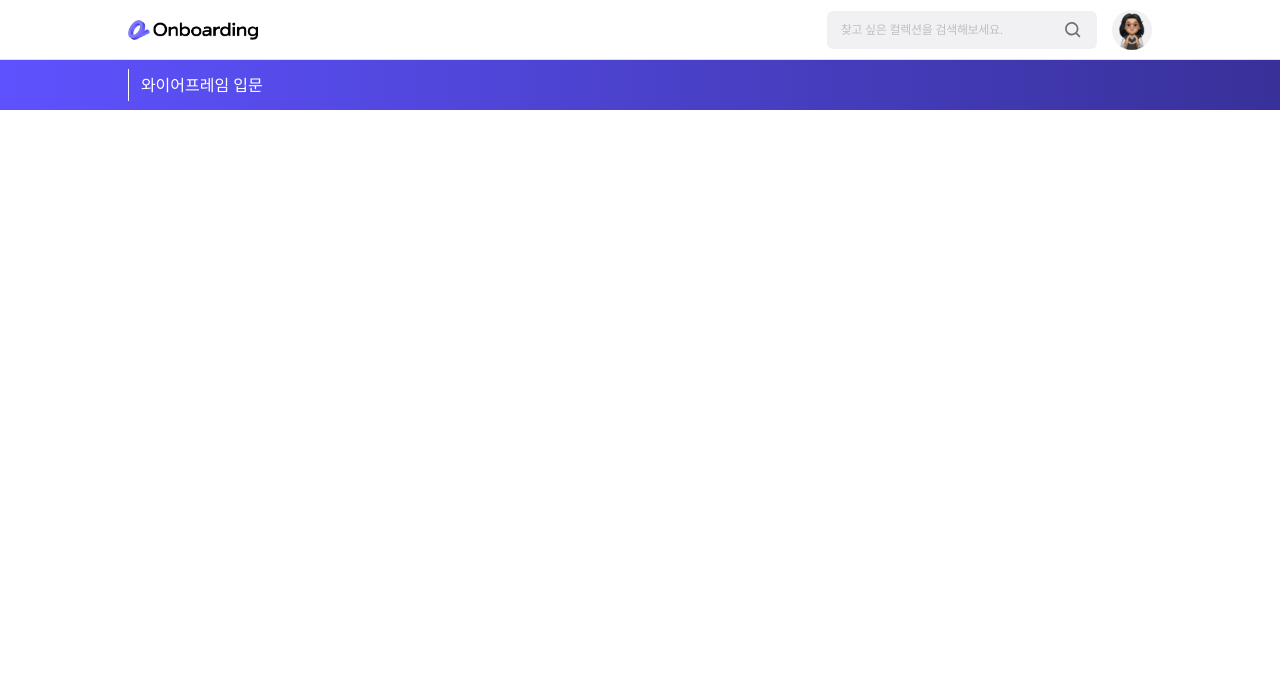
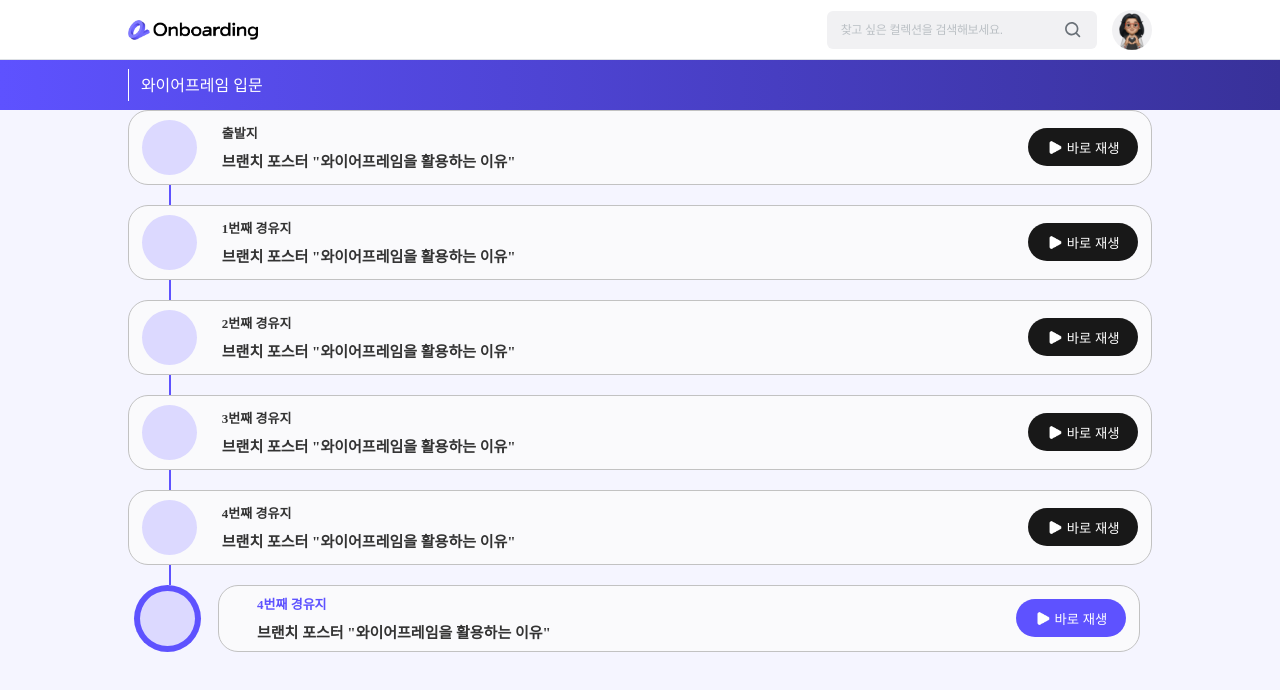
Before and after one commit to TeamLearningFlow/LearningFlow-FE, a Next.js app: page /collection in a window 1280 px wide. Shown: the top 690 px of the page. Built offline with nearby package versions, Linux system fonts and the light colour scheme.

Commit message:
feat: 컬렉션 페이지 회차 컴포넌트 제작 #19

```diff
--- a/src/pages/collection.tsx
+++ b/src/pages/collection.tsx
@@ -1,13 +1,28 @@
 import React from 'react';
+import styled from 'styled-components';
 import Header from './components/collectionHeader';
 import TitleBar from './components/collectionTitleBar';
+import ClassIndex from './components/classIndex';
+import NowPlaying from './components/nowPlaying';
+
+
+const PageWrapper = styled.div`
+  background-color: #f5f5ff;
+  min-height: 100vh;
+`;
 
 const CollectionPage: React.FC = () => {
+  const stops = ["출발지", "1번째 경유지", "2번째 경유지", "3번째 경유지","4번째 경유지"];
+
   return (
-    <>
+    <PageWrapper>
       <Header />
       <TitleBar />
-    </>
+      {stops.map((stop, index) => (
+        <ClassIndex key={index} orderText={stop} />
+      ))}
+      <NowPlaying />
+    </PageWrapper>
   );
 };
 
--- /dev/null
+++ b/src/pages/components/classIndex.tsx
@@ -0,0 +1,99 @@
+import React from 'react';
+import styled from 'styled-components';
+import Image from 'next/image';
+import PlayIcon from '../assets/playIcon.png';
+
+const ComponentWrapper = styled.div`
+  display: flex;
+  align-items: center;
+  justify-content: center;
+  flex-direction: column;
+`
+
+const IndexWrapper = styled.div`
+  display: flex;
+  align-items: center;
+  justify-content: space-between;
+  width: 80vw;
+  background-color: #fafafc;
+  border-radius: 20px;
+  border: 1px solid rgb(194, 194, 194);
+  padding: 0.7% 1%;
+`;
+
+const PlatformIcon = styled.div`
+  display: flex;
+  align-items: center;
+  justify-content: center;
+  width: 55px;
+  height: 55px;
+  border-radius: 50%;
+  background-color: #dcd9ff;
+`;
+
+const PlayButton = styled.button`
+  display: flex;
+  align-items: center;
+  justify-content: center;
+  color: white;
+  width: 110px;
+  height: 38px;
+  border-radius: 60px;
+  background-color: #181818;
+  border: none;
+  cursor: pointer;
+
+  img{
+    margin-right: 5px;
+  }
+`;
+
+const IndexContainer = styled.div`
+  display: flex;
+  flex-direction: column;
+  flex-grow: 1;
+  margin-left: 25px;
+
+`;
+
+const OrderBox = styled.div`
+  display: flex;
+  font-size: 13px;
+  font-weight: 600;
+  margin-bottom: 8px;
+`;
+
+const TitleBox = styled.div`
+  display: flex;
+  font-size: 15px;
+  font-weight: 600;
+
+`;
+
+const LineIcon = styled.div`
+  width: 2px;
+  height: 20px;
+  background-color: #5e52ff;
+  margin-left: -73.5%;
+`;
+
+const ClassIndex: React.FC<{ orderText: string }> = ({ orderText }) => {
+  return (
+      <ComponentWrapper>
+        <IndexWrapper>
+          <PlatformIcon />
+          <IndexContainer>
+            <OrderBox>{orderText}</OrderBox>
+            <TitleBox>브랜치 포스터 "와이어프레임을 활용하는 이유"</TitleBox>
+          </IndexContainer>
+          <PlayButton>
+            <Image src={PlayIcon} alt="PlayIcon" width={15} height={15} />
+            바로 재생
+          </PlayButton>
+        </IndexWrapper>
+        <LineIcon />
+      </ComponentWrapper>
+  );
+};
+
+export default ClassIndex;
--- a/src/pages/components/collectionTitleBar.tsx
+++ b/src/pages/components/collectionTitleBar.tsx
@@ -30,11 +30,15 @@ const LineIcon = styled.div`
   background-color: white;
 `;
 
-const TitleBar: React.FC = () => {
+interface TitleBarProps {
+  title?: string;
+}
+
+const TitleBar: React.FC<TitleBarProps> = ({ title = '와이어프레임 입문' }) => {
   return (
     <TitleWrapper>
       <LineIcon />
-      <TitleBox>와이어프레임 입문</TitleBox>
+      <TitleBox>{title}</TitleBox>
     </TitleWrapper>
   );
 };
--- /dev/null
+++ b/src/pages/components/nowPlaying.tsx
@@ -0,0 +1,94 @@
+import React from 'react';
+import styled from 'styled-components';
+import Image from 'next/image';
+import PlayIcon from '../assets/playIcon.png';
+
+const ComponentWrapper = styled.div`
+  display: flex;
+  align-items: center;
+  justify-content: center;
+`
+
+const IndexWrapper = styled.div`
+  display: flex;
+  align-items: center;
+  justify-content: space-between;
+  width: 72vw;
+  background-color: #fafafc;
+  border-radius: 20px;
+  border: 1px solid rgb(194, 194, 194);
+  padding: 0.7% 1%;
+`;
+
+const PlatformIcon = styled.div`
+  display: flex;
+  align-items: center;
+  justify-content: center;
+  width: 55px;
+  height: 55px;
+  border-radius: 50%;
+  background-color: #dcd9ff;
+  box-shadow: 0 0 0 6px #5e52ff;
+  margin-right: 23px;
+;`
+
+const PlayButton = styled.button`
+  display: flex;
+  align-items: center;
+  justify-content: center;
+  color: white;
+  width: 110px;
+  height: 38px;
+  border-radius: 60px;
+  background-color: #5e52ff;
+  border: none;
+  cursor: pointer;
+
+  img{
+    margin-right: 5px;
+  }
+`;
+
+const IndexContainer = styled.div`
+  display: flex;
+  flex-direction: column;
+  flex-grow: 1;
+  margin-left: 25px;
+
+`;
+
+const OrderBox = styled.div`
+  display: flex;
+  color: #5e52ff;
+  font-size: 13px;
+  font-weight: 600;
+  margin-bottom: 8px;
+`;
+
+const TitleBox = styled.div`
+  display: flex;
+  font-size: 15px;
+  font-weight: 600;
+
+`;
+
+
+const NowPlaying: React.FC = () => {
+  return (
+      <ComponentWrapper>
+        <PlatformIcon />
+        <IndexWrapper>
+          <IndexContainer>
+            <OrderBox>4번째 경유지</OrderBox>
+            <TitleBox>브랜치 포스터 "와이어프레임을 활용하는 이유"</TitleBox>
+          </IndexContainer>
+          <PlayButton>
+            <Image src={PlayIcon} alt="PlayIcon" width={15} height={15} />
+            바로 재생
+          </PlayButton>
+        </IndexWrapper>
+      </ComponentWrapper>
+  );
+};
+
+export default NowPlaying;
```
Also changed, not shown: src/pages/assets/playIcon.png (added).
